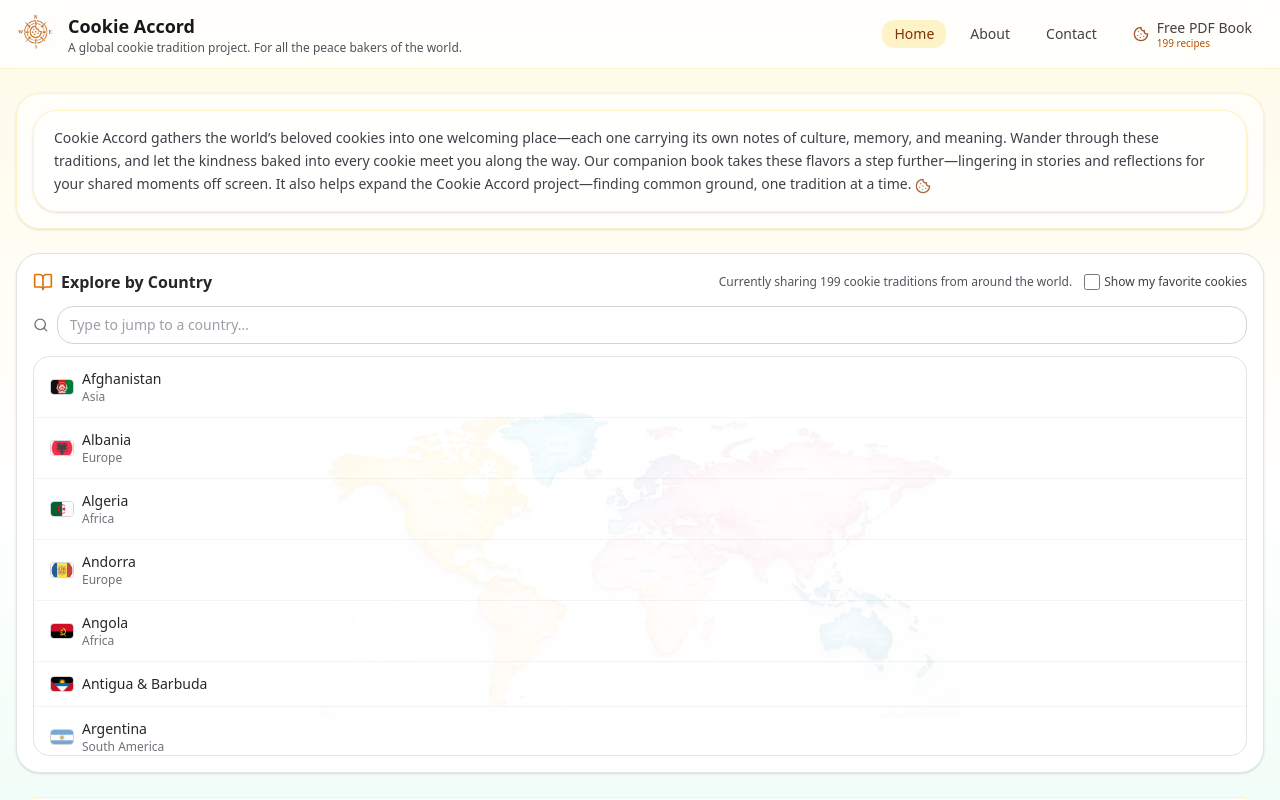
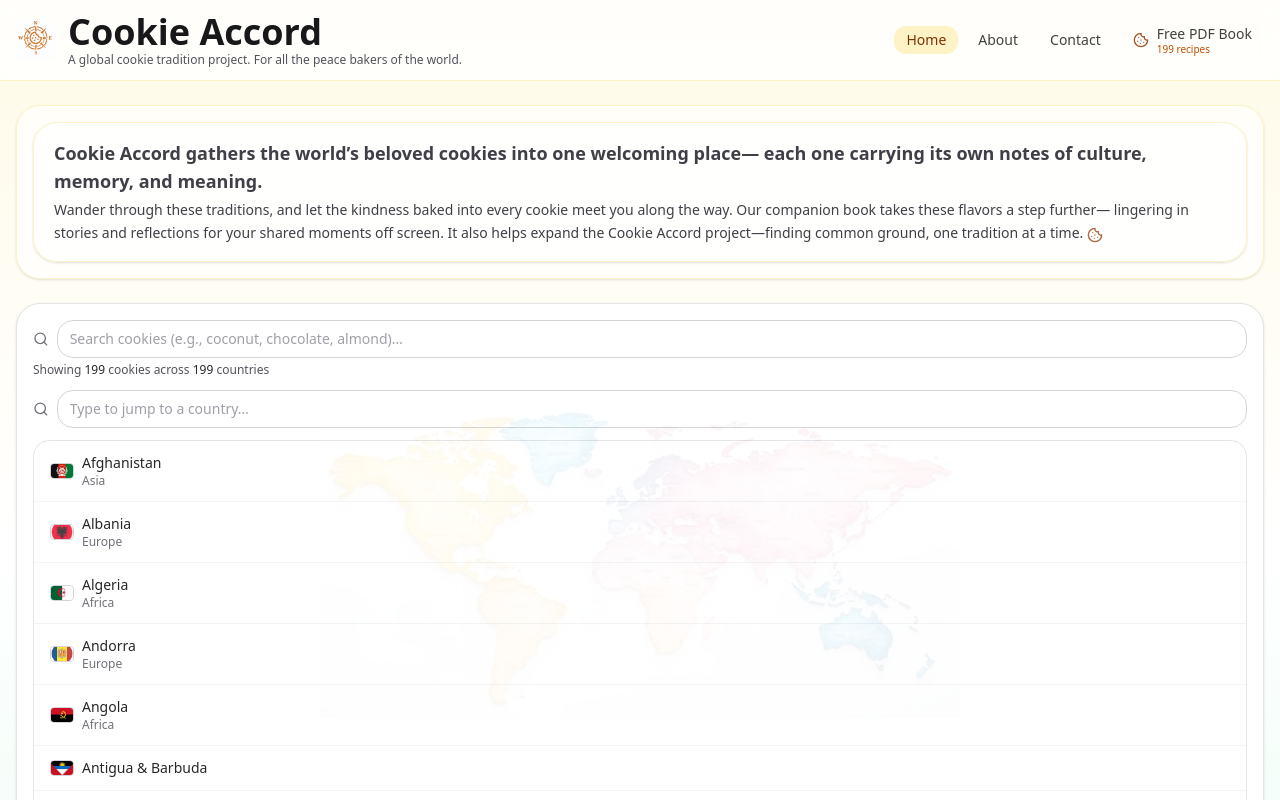
Before and after one commit to CookieAccord/Cookie-Accord-Web, a React (Vite) app: page / in a window 1280 px wide. Shown: the top 800 px of the page. Built offline with nearby package versions, Linux system fonts and the light colour scheme; the HTML template or start-up script is replaced by a standard one.

Commit message:
Add supabase client and recipe seeding script

```diff
--- /dev/null
+++ b/scripts/seedRecipes.mjs
@@ -0,0 +1,95 @@
+import { createClient } from "@supabase/supabase-js";
+import fs from "node:fs";
+
+const url = process.env.SUPABASE_URL;
+const serviceKey = process.env.SUPABASE_SERVICE_ROLE_KEY; // keep SECRET, never in browser
+
+if (!url || !serviceKey) {
+  console.error("Missing SUPABASE_URL or SUPABASE_SERVICE_ROLE_KEY in env.");
+  process.exit(1);
+}
+
+const supabase = createClient(url, serviceKey);
+
+const raw = JSON.parse(fs.readFileSync("./src/data/traditionalCookies.json", "utf8"));
+
+function normPhoto(p) {
+  if (!p) return null;
+  return p.startsWith("/") ? p : `/${p}`;
+}
+
+function mapRow(r) {
+  return {
+    id: r.id,
+    country: r.country ?? null,
+    title: r.title ?? null,
+    alternate_title: r.alternateTitle ?? null,
+    pronounced: r.pronounced ?? null,
+    region: r.region ?? null,
+    language: r.language ?? null,
+
+    flag_fun_fact: r.flagFunFact ?? null,
+    cultural_note: r.culturalNote ?? null,
+    birthday_tip: r.birthdayTip ?? null,
+    personal_note: r.personalNote ?? null,
+
+    ingredients: Array.isArray(r.ingredients) ? r.ingredients : [],
+    instructions: Array.isArray(r.instructions) ? r.instructions : [],
+
+    photo_url: normPhoto(r.photoUrl),
+    photo_credits: r.photoCredits ?? null,
+    additional_photos: Array.isArray(r.additionalPhotos) ? r.additionalPhotos.map(normPhoto) : [],
+
+    passport_date_baked: r.passportStamp?.dateBaked ?? null,
+    passport_shared_with: r.passportStamp?.sharedWith ?? null,
+    passport_memory: r.passportStamp?.memory ?? null,
+
+    source: "seed",
+    consent: true, // seeds are “approved”
+    can_share: true,
+  };
+}
+
+async function main() {
+  const mapped = raw.map(mapRow);
+const seen = new Set();
+const dups = new Set();
+for (const r of mapped) {
+  if (!r?.id) continue;
+  if (seen.has(r.id)) dups.add(r.id);
+  seen.add(r.id);
+}
+if (dups.size) console.log("Duplicate IDs:", Array.from(dups));
+
+  const byId = new Map();
+  for (const row of mapped) {
+    if (!row || !row.id) continue;
+    if (!byId.has(row.id)) {
+      byId.set(row.id, row);
+    }
+  }
+  const rows = Array.from(byId.values());
+
+  console.log(
+    `Mapped: ${mapped.length}, Unique IDs after dedupe: ${rows.length}`
+  );
+
+  const chunkSize = 100;
+  for (let i = 0; i < rows.length; i += chunkSize) {
+    const chunk = rows.slice(i, i + chunkSize);
+    const { error } = await supabase
+      .from("recipes")
+      .upsert(chunk, { onConflict: "id" });
+
+    if (error) throw error;
+
+    console.log(`Upserted ${i + chunk.length}/${rows.length}`);
+  }
+
+  console.log("✅ Done seeding recipes.");
+}
+
+main().catch((e) => {
+  console.error("❌ Seed failed:", e);
+  process.exit(1);
+});
--- a/src/components/Footer.tsx
+++ b/src/components/Footer.tsx
@@ -21,23 +21,25 @@ export default function Footer() {
     href="https://instagram.com/cookieaccord"
     target="_blank"
     rel="noreferrer"
-            className="text-amber-600 transition hover:text-amber-800 text-xs"
+    className="text-sm text-amber-600 transition hover:text-amber-800 hover:underline"
   >
     Instagram
   </a>
+
   <a
     href="https://facebook.com/cookieaccord"
     target="_blank"
     rel="noreferrer"
-            className="text-amber-600 transition hover:text-amber-800 text-xs"
+    className="text-sm text-amber-600 transition hover:text-amber-800 hover:underline"
   >
     Facebook
   </a>
+
   <a
     href="https://twitter.com/cookieaccord"
     target="_blank"
     rel="noreferrer"
-            className="text-amber-600 transition hover:text-amber-800 text-xs"
+    className="text-sm text-amber-600 transition hover:text-amber-800 hover:underline"
   >
     X (Twitter)
   </a>
--- a/src/layout/RootLayout.tsx
+++ b/src/layout/RootLayout.tsx
@@ -8,7 +8,7 @@ export default function RootLayout({ children }: PropsWithChildren) {
   return (
     <div className="min-h-screen flex flex-col bg-gradient-to-b from-amber-50 via-white to-emerald-50 text-stone-900">
       <header className="sticky top-0 z-10 border-b border-amber-100 bg-white/80 backdrop-blur">
-        <div className="mx-auto flex max-w-7xl items-center justify-between gap-4 px-4 py-3">
+        <div className="mx-auto flex max-w-7xl flex-col gap-3 px-4 py-3 sm:flex-row sm:items-center sm:justify-between">
           {/* Logo + title */}
           <div className="flex items-center gap-3">
             <div className="flex h-10 w-10 items-center justify-center rounded-2xl bg-transparent">
@@ -19,7 +19,7 @@ export default function RootLayout({ children }: PropsWithChildren) {
               />
             </div>
             <div>
-              <h1 className="text-lg font-semibold text-zinc-900">
+              <h1 className="text-4xl font-semibold text-zinc-900">
                 Cookie Accord
               </h1>
               <p className="text-xs text-zinc-600">
@@ -30,7 +30,7 @@ export default function RootLayout({ children }: PropsWithChildren) {
           </div>
 
           {/* Navigation */}
-          <nav className="flex items-center gap-3 text-sm text-zinc-700">
+          <nav className="flex flex-wrap items-center gap-2 text-sm text-zinc-700 sm:justify-end">
             <NavLink
               to="/"
               className={({ isActive }) =>
--- /dev/null
+++ b/src/lib/supabaseClient.ts
@@ -0,0 +1,6 @@
+import { createClient } from "@supabase/supabase-js";
+
+export const supabase = createClient(
+  import.meta.env.VITE_SUPABASE_URL!,
+  import.meta.env.VITE_SUPABASE_ANON_KEY!
+);
--- a/src/pages/CookieAccordTwoPane.tsx
+++ b/src/pages/CookieAccordTwoPane.tsx
@@ -508,11 +508,13 @@ function CountryPicker({
   favorites,
   onPick,
   onToggleFavorite,
+  onSearchChange,
 }: {
   data: CookieRow[];
   favorites: string[];
   onPick: (cookie: CookieRow) => void;
   onToggleFavorite: (cookie: CookieRow) => void;
+  onSearchChange?: () => void;
 }) {
 
   const [filter, setFilter] = useState("");
@@ -1105,15 +1107,55 @@ alert(
     return data.filter((r) => isFavorite(r.id));
   }, [data, showFavoritesOnly, favorites]);
 
+const [cookieKeyword, setCookieKeyword] = useState("");
+
+const filteredByKeyword = useMemo(() => {
+  const q = cookieKeyword.trim().toLowerCase();
+  if (!q) return viewData;
+
+  return viewData.filter((c) => {
+    const hay = [
+      c.title,
+      c.alternateTitle,
+      c.country,
+      c.pronounced,
+      c.culturalNote,
+      c.personalNote,
+      c.birthdayTip,
+      Array.isArray(c.ingredients) ? c.ingredients.join(" ") : "",
+      Array.isArray(c.steps) ? c.steps.join(" ") : "",
+      Array.isArray(c.tags) ? c.tags.join(" ") : "",
+    ]
+      .filter(Boolean)
+      .join(" ")
+      .toLowerCase();
+
+    return hay.includes(q);
+  });
+}, [viewData, cookieKeyword]);
+
+const cookieCount = filteredByKeyword.length;
+
+const countryCountShown = new Set(
+  filteredByKeyword
+    .map((c) => (c.country || "").trim())
+    .filter(Boolean)
+).size;
+
   const heroCopy =
    <p className="text-zinc-700">
-  Cookie Accord gathers the world’s beloved cookies into one welcoming place—each
-  one carrying its own notes of culture, memory, and meaning. Wander through these
-  traditions, and let the kindness baked into every cookie meet you along the way.
-  Our companion book takes these flavors a step further—lingering in stories and
-  reflections for your shared moments off screen. It also helps expand the Cookie
-  Accord project—finding common ground, one tradition at a time.
-  <Cookie className="inline-block ml-1 h-4 w-4 opacity-90 translate-y-[1px]"style={{ color: "#A25528"}} />
+  <strong className="block mb-1 text-base sm:text-lg font-semibold">
+    Cookie Accord gathers the world’s beloved cookies into one welcoming place—
+    each one carrying its own notes of culture, memory, and meaning.
+  </strong>
+  Wander through these traditions, and let the kindness baked into every cookie
+  meet you along the way. Our companion book takes these flavors a step further—
+  lingering in stories and reflections for your shared moments off screen. It also
+  helps expand the Cookie Accord project—finding common ground, one tradition at a time.
+  <Cookie
+    className="inline-block ml-1 h-4 w-4 opacity-90 translate-y-[1px]"
+    style={{ color: "#A25528" }}
+  />
 </p>
 
   return (
@@ -1134,58 +1176,69 @@ alert(
 <section>
   <motion.div {...fadeIn}>
     <Card className="p-4">
-                <div className="mb-3 flex flex-wrap items-center justify-between gap-2">
-                  <h2 className="flex items-center gap-2 text-base font-semibold text-zinc-800">
-                    <BookOpen className="h-5 w-5 text-amber-600" />
-                    Explore by Country
-                  </h2>
-                  <div className="flex flex-wrap items-center gap-3 text-xs text-zinc-700">
 
-  {/* Move the global count here */}
-  <span className="text-zinc-600">
-    Currently sharing {viewData.length} cookie traditions from around the world.
-  </span>
-
-  {/* Favorites toggle */}
-  <label className="inline-flex items-center gap-1">
-    <input
-      type="checkbox"
-      checked={showFavoritesOnly}
-      onChange={(e) => setShowFavoritesOnly(e.target.checked)}
-      className="h-4 w-4 rounded border-zinc-300 text-amber-600 focus:ring-amber-400"
+      {/* Cookie keyword search */}
+      <div className="mb-3">
+        <div className="flex items-center gap-2">
+          <Search className="h-4 w-4 text-zinc-500" />
+          <Input
+            value={cookieKeyword}
+            onChange={(e) => {
+              setCookieKeyword(e.target.value);
+              setSelectedCookie(null);
+            }}
+            placeholder="Search cookies (e.g., coconut, chocolate, almond)…"
+            aria-label="Search cookies"
           />
-    <span>Show my favorite cookies</span>
-  </label>
-
+          {cookieKeyword && (
+            <button
+              type="button"
+              className="text-xs text-amber-700 hover:underline"
+              onClick={() => {
+                setCookieKeyword("");
+                setSelectedCookie(null);
+              }}
+            >
+              Clear
+            </button>
+          )}
         </div>
 
+        {/* 👇 THIS LINE GOES HERE */}
+        <p className="mt-1 text-xs text-zinc-600">
+          Showing{" "}
+          <span className="font-medium text-zinc-800">{cookieCount}</span>{" "}
+          {cookieCount === 1 ? "cookie" : "cookies"} across{" "}
+          <span className="font-medium text-zinc-800">
+            {countryCountShown}
+          </span>{" "}
+          {countryCountShown === 1 ? "country" : "countries"}
+        </p>
       </div>
+
+      {/* Country list */}
       <CountryPicker
-  data={viewData}
+        data={filteredByKeyword}
         favorites={favorites}
         onPick={handlePick}
         onToggleFavorite={toggleFavorite}
+        onSearchChange={() => setSelectedCookie(null)}
       />
-
 
     </Card>
   </motion.div>
 
+  {/* Selected cookie card */}
   {selectedCookie && (
-  <motion.div
-    ref={detailsRef}
-    className="mt-4"
-    {...fadeIn}
-  >
+    <motion.div ref={detailsRef} className="mt-4" {...fadeIn}>
       <CookieCard
         data={selectedCookie}
         isFavorite={isFavorite(selectedCookie.id)}
         onToggleFavorite={toggleFavorite}
-      onClose={() => setSelectedCookie(null)}   // 👈 important line
+        onClose={() => setSelectedCookie(null)}
       />
     </motion.div>
   )}
-
 </section>
 
        </main>
```
Also changed, not shown: src/data/traditionalCookies.json. Lines whose indentation alone changed are shown as unchanged.
